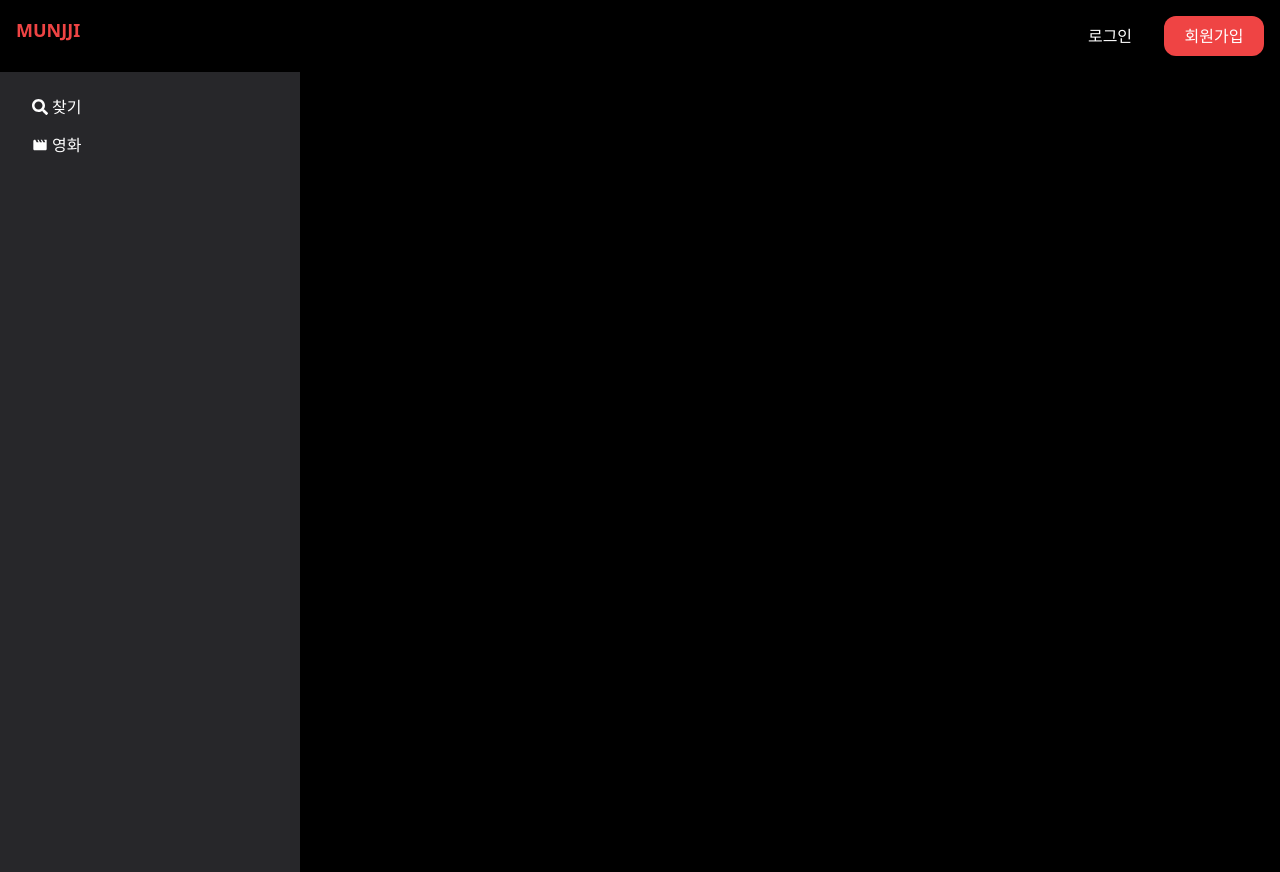
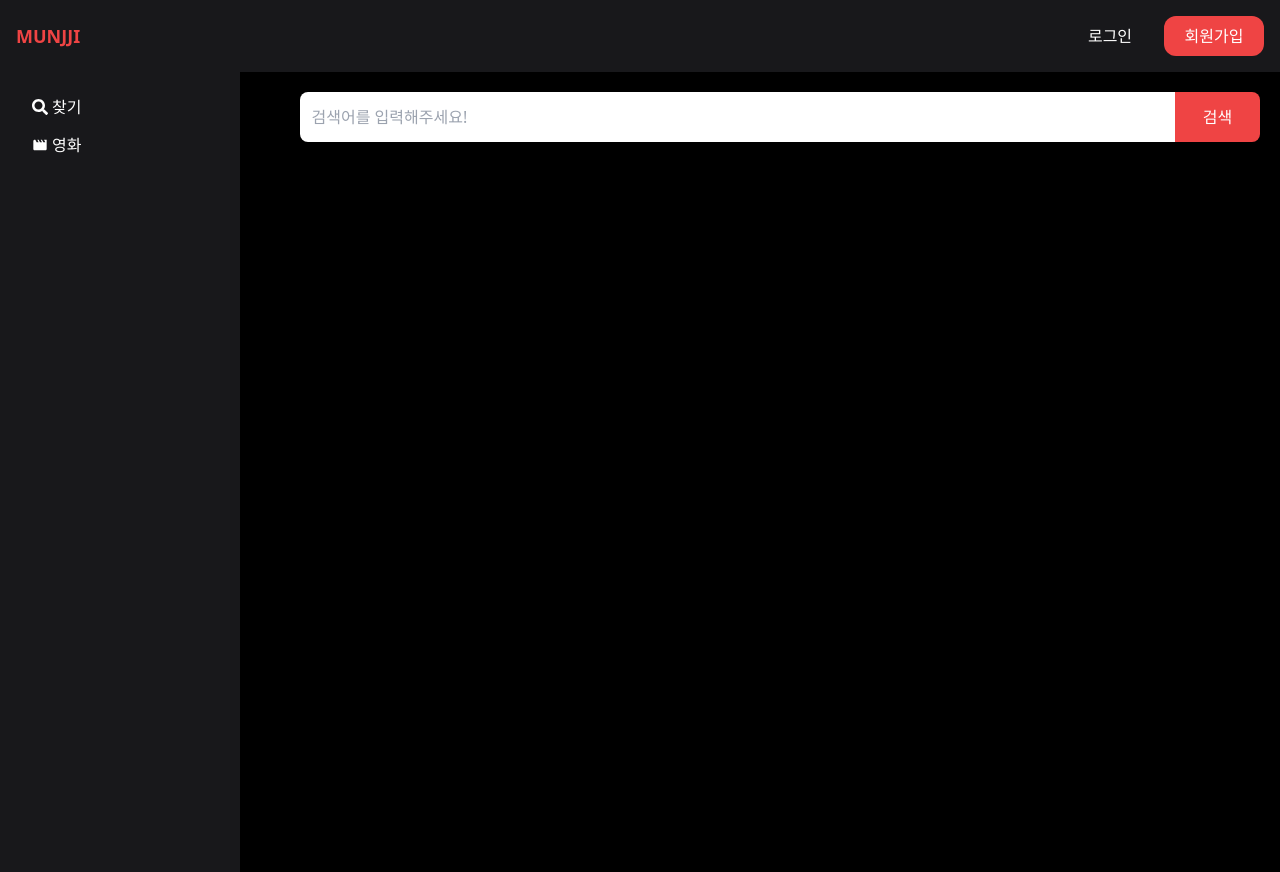
Before and after one commit to munjji/movie_site_ts, a React (Vite) app: page /search in a window 1280 px wide. Built offline with nearby package versions, Linux system fonts and the light colour scheme; no server answers.

Commit message:
feat: SearchBar 셍성 및 기능 구현

```diff
--- a/src/components/Navbar.tsx
+++ b/src/components/Navbar.tsx
@@ -7,7 +7,7 @@ const Navbar: React.FC = () => {
   const { logoutUser } = useAuth();
 
   return (
-    <nav className="p-4 flex flex-row justify-between items-cente">
+    <nav className="p-4 flex flex-row justify-between items-center bg-zinc-900">
       <Link to="/">
         <p className="text-red-500 font-bold text-lg">MUNJJI</p>
       </Link>
@@ -28,7 +28,7 @@ const Navbar: React.FC = () => {
           <Link to="/login">
             <button
               type="button"
-              className="w-[100px] h-[40px] text-center text-white bg-black rounded-xl"
+              className="w-[100px] h-[40px] text-center text-white rounded-xl"
             >
               로그인
             </button>
--- /dev/null
+++ b/src/components/SearchBar.tsx
@@ -0,0 +1,37 @@
+import React from "react";
+
+interface SearchBarProps {
+  searchValue: string;
+  onChange: (event: React.ChangeEvent<HTMLInputElement>) => void;
+  onClick: () => void;
+  onKeyDown: (event: React.KeyboardEvent<HTMLInputElement>) => void;
+}
+
+const SearchBar: React.FC<SearchBarProps> = ({
+  searchValue,
+  onChange,
+  onClick,
+  onKeyDown,
+}) => {
+  return (
+    <>
+      <input
+        type="text"
+        value={searchValue}
+        onChange={onChange}
+        onKeyDown={onKeyDown}
+        placeholder="검색어를 입력해주세요!"
+        className="flex-1 h-[50px] p-3 rounded-l-lg outline-none"
+      />
+      <button
+        type="submit"
+        onClick={onClick}
+        className="w-[85px] h-[50px] rounded-r-lg bg-red-500 text-white px-3 py-3"
+      >
+        검색
+      </button>
+    </>
+  );
+};
+
+export default SearchBar;
--- a/src/components/SideBar.tsx
+++ b/src/components/SideBar.tsx
@@ -5,7 +5,7 @@ import { MdMovie } from "react-icons/md";
 
 const SideBar: React.FC = () => {
   return (
-    <div className="w-[300px] h-screen flex flex-col text-white gap-2 pt-5 pl-8 bg-zinc-800">
+    <div className="w-[300px] h-screen flex flex-col text-white gap-2 pt-5 pl-8 bg-zinc-900">
       <Link to="/search">
         <div className="flex flex-row gap-1 h-[30px] items-center">
           <FaSearch />
--- a/src/pages/Search.tsx
+++ b/src/pages/Search.tsx
@@ -1,7 +1,40 @@
-import React from "react";
+import React, { useState } from "react";
+import SearchBar from "../components/SearchBar";
+import { useNavigate, useSearchParams } from "react-router-dom";
 
 const Search: React.FC = () => {
-  return <div></div>;
+  const [searchValue, setSearchValue] = useState<string>("");
+  const navigate = useNavigate();
+  const onChangeSearchValue = (event: React.ChangeEvent<HTMLInputElement>) => {
+    setSearchValue(event.target.value);
+  };
+  const [searchParams] = useSearchParams({ mq: "" });
+
+  const mq = searchParams.get("mq");
+
+  const handleSearchMovie = () => {
+    if (mq === searchValue) return;
+    navigate(`/search?mq=${searchValue}`);
+  };
+
+  const handleSearchMovieWithKeyboard = (
+    event: React.KeyboardEvent<HTMLInputElement>
+  ) => {
+    if (event.key === "Enter") {
+      handleSearchMovie();
+    }
+  };
+
+  return (
+    <div className="w-full flex pt-5 px-5">
+      <SearchBar
+        searchValue={searchValue}
+        onChange={onChangeSearchValue}
+        onClick={handleSearchMovie}
+        onKeyDown={handleSearchMovieWithKeyboard}
+      />
+    </div>
+  );
 };
 
 export default Search;
```
